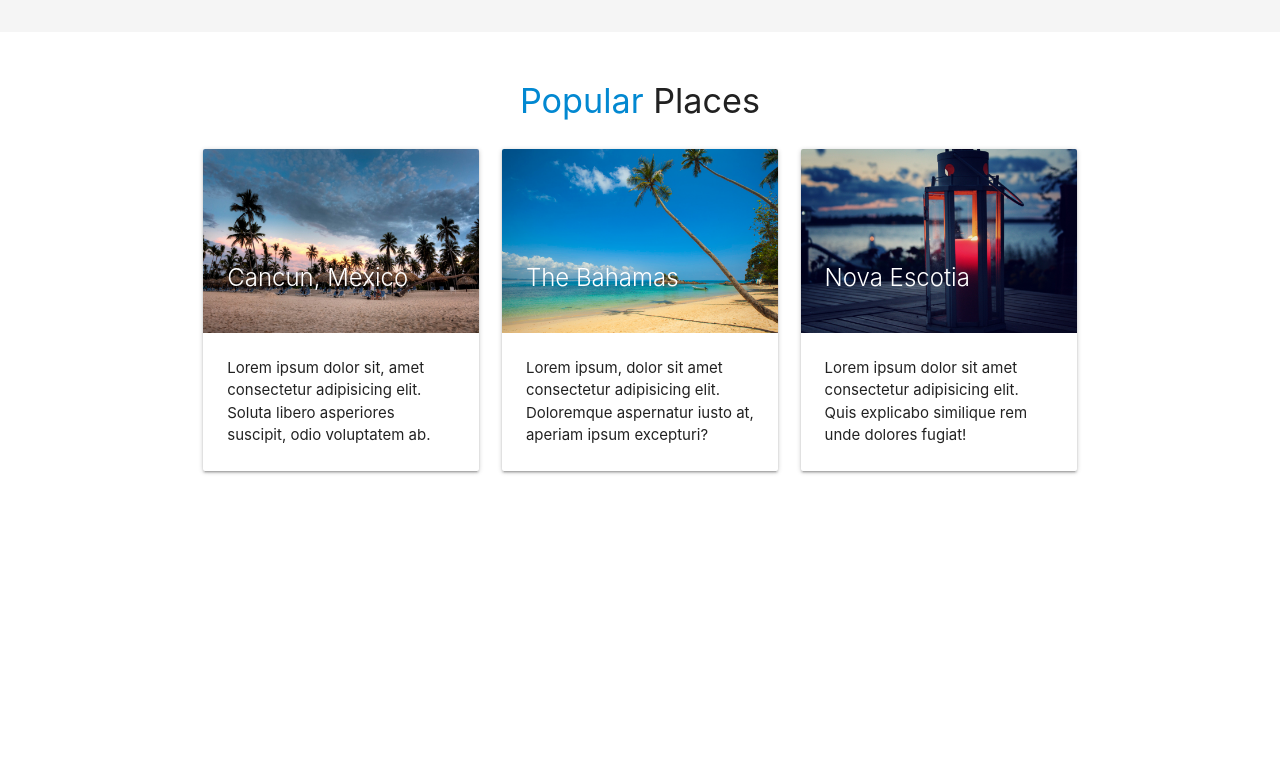
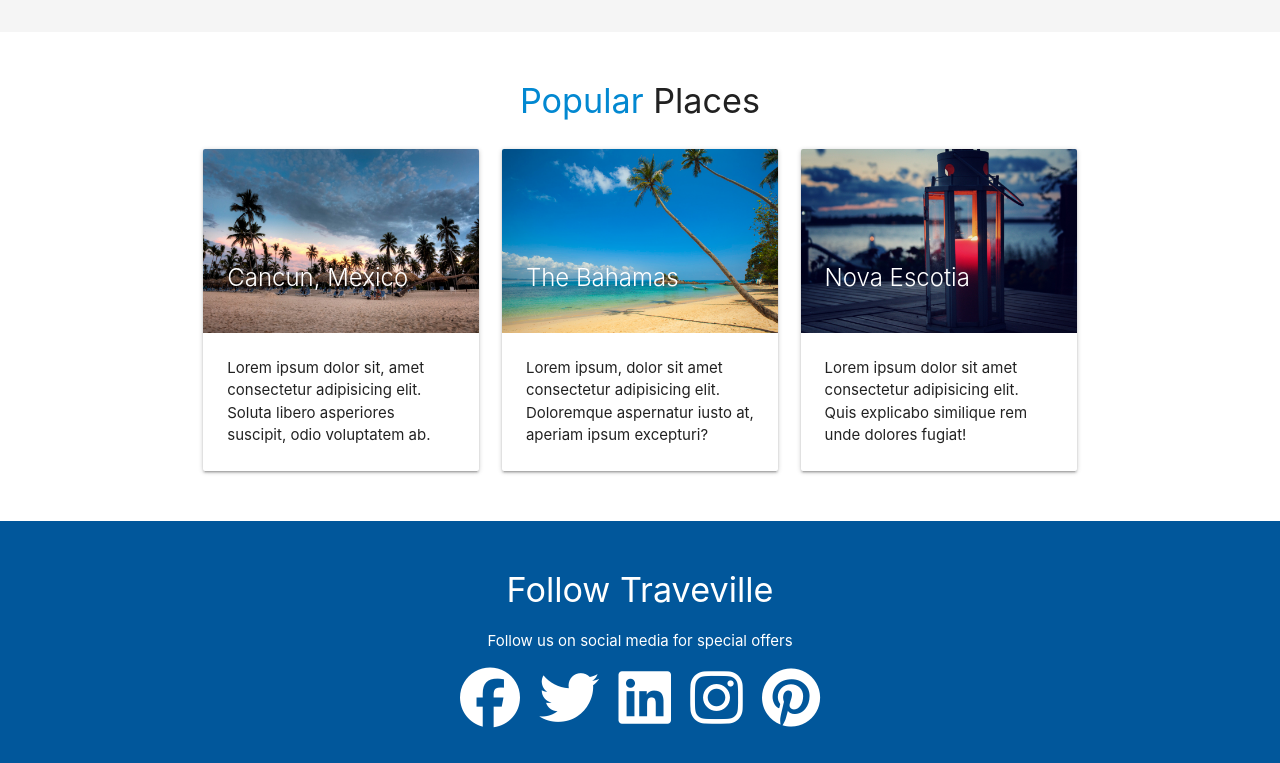
Before and after one commit to vicventum/Travel-Agency, a website with bundled scripts: page src/index.html in a window 1280 px wide. Shown: the part 1190-1953 px from the top of the page. Before the commit the page ends 1711 px from the top, so only its background shows below. Built offline with nearby package versions, Linux system fonts and the light colour scheme.

Commit message:
Termina FOLLOW

```diff
--- /dev/null
+++ b/src/app/scss/components/_icons.scss
@@ -0,0 +1,7 @@
+.section-follow i {
+  transition: color .3s ease-in-out;
+
+  &:hover {
+    color: aqua;
+  }
+}
--- a/src/app/scss/main.scss
+++ b/src/app/scss/main.scss
@@ -13,6 +13,7 @@
 
 // components
 // @import "components/buttons";
+@import "components/icons";
 @import 'components/search';
 
 // layout
--- a/src/index.html
+++ b/src/index.html
@@ -51,7 +51,7 @@
 
 
   <!-- SLIDER -->
-  <section class="slider ">
+  <section id="home" class="slider scrollspy ">
     <ul class="slides">
       <li>
         <img src="img/resort1.jpg" alt=""> <!-- random image -->
@@ -158,7 +158,7 @@
 
         <!-- Card 1 -->
         <div class="col s12 m4">
-          <article class="card">
+          <article class="card hoverable">
             <div class="card-image">
               <img src="img/resort1.jpg" alt="Cancun, Mexico">
               <h3 class="card-title">Cancun, Mexico</h3>
@@ -175,7 +175,7 @@
 
         <!-- Card 2 -->
         <div class="col s12 m4">
-          <article class="card">
+          <article class="card hoverable">
             <div class="card-image">
               <img src="img/resort2.jpg" alt="The Bahamas">
               <h3 class="card-title">The Bahamas</h3>
@@ -191,7 +191,7 @@
 
         <!-- Card 3 -->
         <div class="col s12 m4">
-          <article class="card">
+          <article class="card hoverable">
             <div class="card-image">
               <img src="img/resort3.jpg" alt="Nova Escotia">
               <h3 class="card-title">Nova Escotia</h3>
@@ -210,6 +210,49 @@
     </div>
   </section>
 
+
+
+  <!-- FOLLOW -->
+  <section class="section light-blue darken-4 white-text center
+    section-follow">
+    <div class="container">
+      <div class="row">
+        <div class="col s12">
+          <h2 class="m-h4">Follow Traveville</h2>
+
+          <p class="m-mb-15">
+            Follow us on social media for special offers
+          </p>
+
+          <!-- Icon -->
+          <a href="#" class="white-text ">
+            <i class="fab fa-facebook fa-4x m-mr-15"></i>
+          </a>
+
+          <!-- Icon -->
+          <a href="#" class="white-text">
+            <i class="fab fa-twitter fa-4x m-mr-15"></i>
+          </a>
+
+          <!-- Icon -->
+          <a href="#" class="white-text">
+            <i class="fab fa-linkedin fa-4x m-mr-15"></i>
+          </a>
+
+          <!-- Icon -->
+          <a href="#" class="white-text">
+            <i class="fab fa-instagram fa-4x m-mr-15"></i>
+          </a>
+
+          <!-- Icon -->
+          <a href="#" class="white-text">
+            <i class="fab fa-pinterest fa-4x "></i>
+          </a>
+        </div>
+      </div>
+    </div>
+  </section>
+
   <script src="index.js">
 
   </script>
```
Also changed, not shown: dist/index.html, 3 other files.
